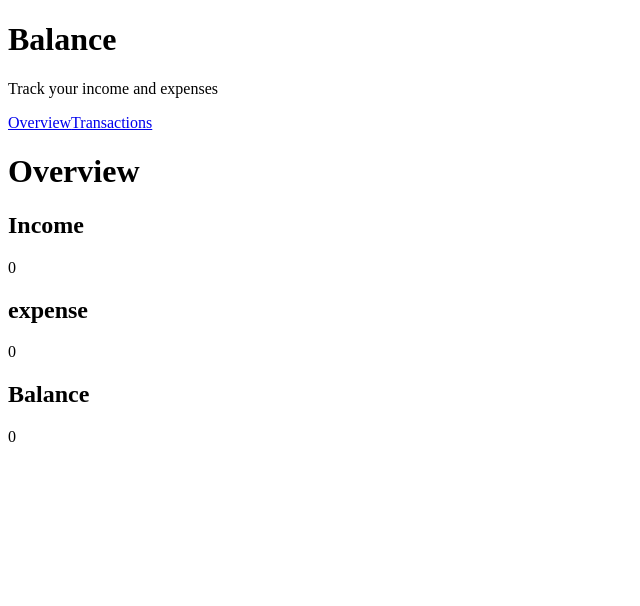
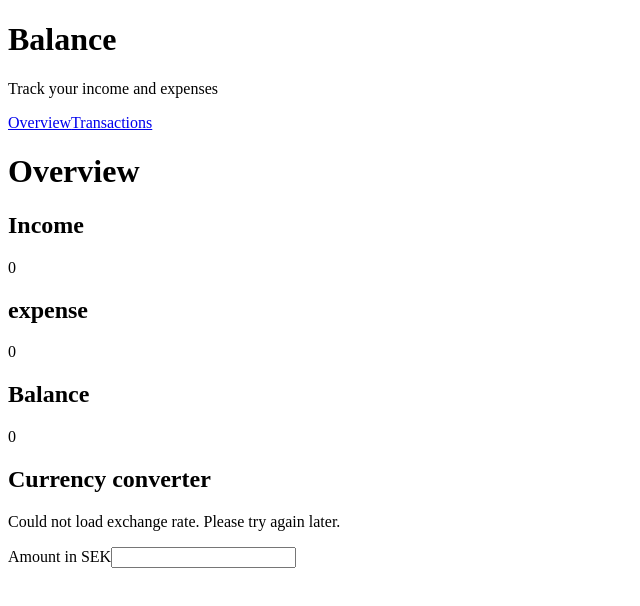
Before and after one commit to GabrielSkold/Balance, a React (Vite) app: page / in a window 1280 px wide. Shown: the top 606 px of the page, without its empty margins (0-640 px from the left). Built offline with nearby package versions, Linux system fonts and the light colour scheme; no server answers.

Commit message:
Add currency converter with loading and error handling

```diff
--- a/src/components/CurrencyConverter/CurrencyConverter.jsx
+++ b/src/components/CurrencyConverter/CurrencyConverter.jsx
@@ -0,0 +1,53 @@
+import { useEffect, useState } from "react";
+import { data } from "react-router-dom";
+
+const CurrencyConverter = () => {
+  const [amount, setAmount] = useState("");
+  const [exchangeRate, setExchangeRate] = useState(null);
+  const [loading, setLoading] = useState(true);
+  const [error, setError] = useState("");
+
+  useEffect(() => {
+    const fetchExchangeRate = async () => {
+      try {
+        const response = await fetch(
+          "https://api.frankfurter.dev/v2/rate/sek/eur",
+        );
+
+        if (!response.ok) {
+          throw new Error("Could not fetch exchange rate.");
+        }
+
+        const data = await response.json();
+        setExchangeRate(data.rate);
+      } catch {
+        setError("Could not load exchange rate. Please try again later.");
+      } finally {
+        setLoading(false);
+      }
+    };
+
+    fetchExchangeRate();
+  }, []);
+
+  const convertedAmount = Number(amount) * exchangeRate;
+
+  return (
+    <>
+      <h2>Currency converter</h2>
+      {loading && <p>Loading exchange rate…</p>}
+      {error && <p role="alert">{error}</p>}
+      <label htmlFor="currency-amount">Amount in SEK</label>
+      <input
+        id="currency-amount"
+        type="number"
+        value={amount}
+        onChange={(event) => setAmount(event.target.value)}
+      />
+      {!loading && !error && Number(amount) > 0 && (
+        <p>{convertedAmount.toFixed(2)} EUR</p>
+      )}
+    </>
+  );
+};
+export default CurrencyConverter;
--- a/src/pages/Overview/Overview.jsx
+++ b/src/pages/Overview/Overview.jsx
@@ -1,3 +1,4 @@
+import CurrencyConverter from "../../components/CurrencyConverter/CurrencyConverter";
 import SummaryCard from "../../components/SummaryCard/SummaryCard";
 
 const Overview = ({ transactions }) => {
@@ -23,6 +24,7 @@ const Overview = ({ transactions }) => {
       <SummaryCard label={"Income"} amount={totalIncome} />
       <SummaryCard label={"expense"} amount={totalExpenses} />
       <SummaryCard label={"Balance"} amount={balance} />
+      <CurrencyConverter />
     </>
   );
 };
```
